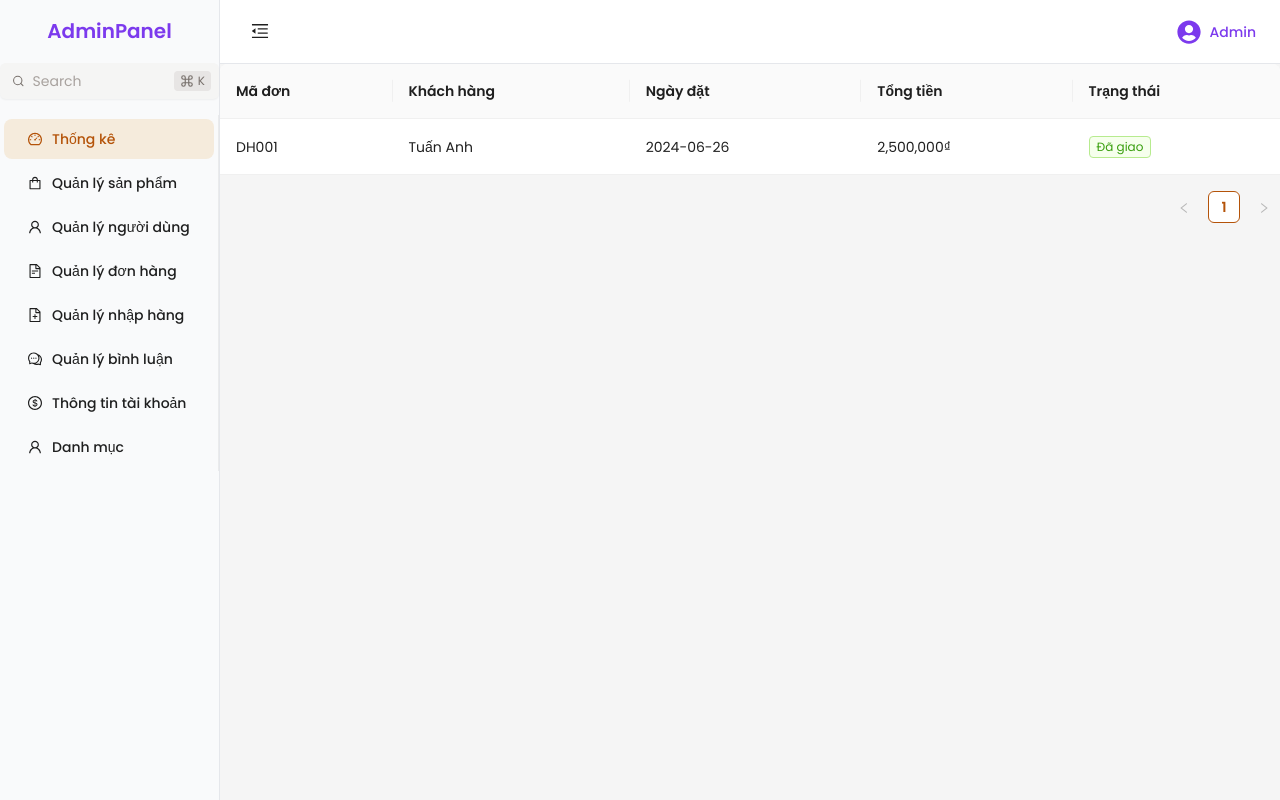
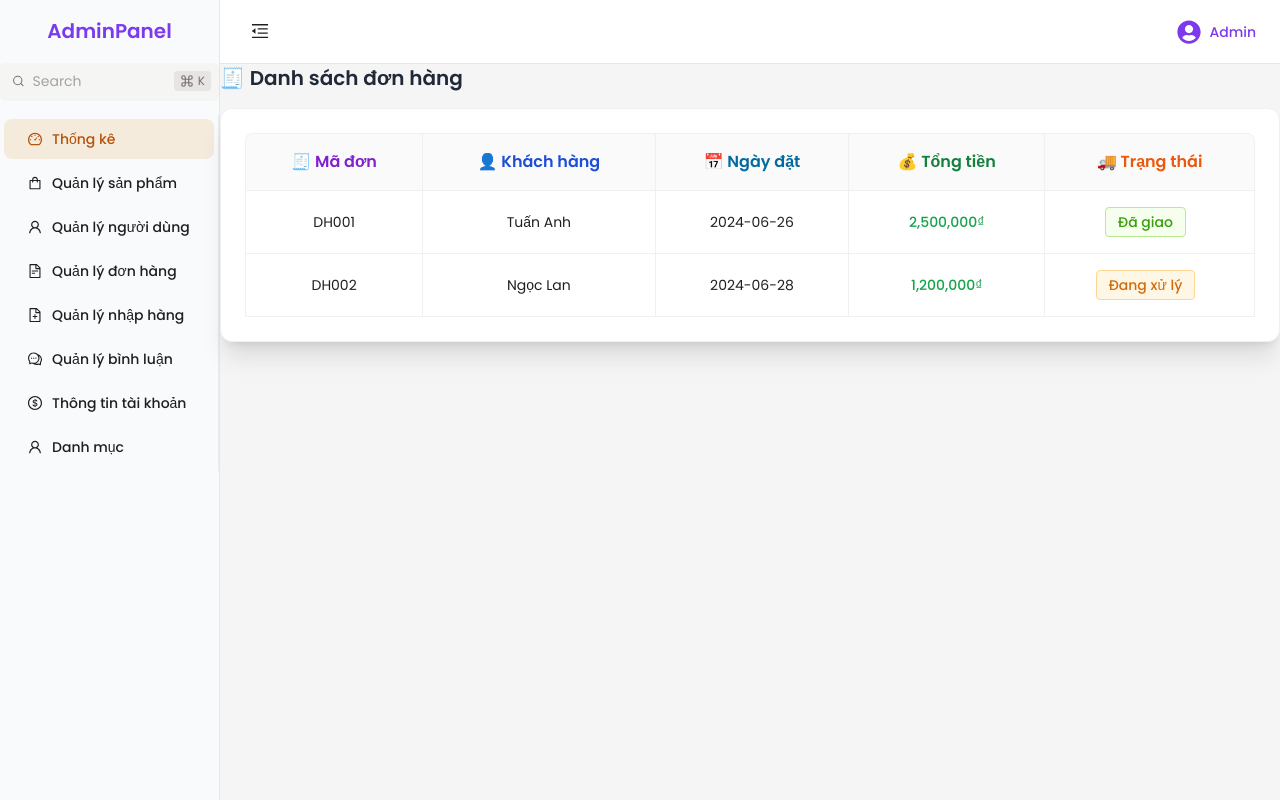
Before and after one commit to nguyentaituananh/DATN, a React (Vite) app in the folder frontend/: page /admin/order in a window 1280 px wide. Built offline with nearby package versions, Linux system fonts and the light colour scheme.

Commit message:
update oder/import

```diff
--- a/frontend/src/pages/admin/order/OrderList.tsx
+++ b/frontend/src/pages/admin/order/OrderList.tsx
@@ -1,18 +1,107 @@
-import { Table, Tag } from "antd";
+// import { Table, Tag } from "antd";
 
-const columns = [
-  { title: "Mã đơn", dataIndex: "code" },
-  { title: "Khách hàng", dataIndex: "customer" },
-  { title: "Ngày đặt", dataIndex: "date" },
-  { title: "Tổng tiền", dataIndex: "total" },
+// const columns = [
+//   { title: "Mã đơn", dataIndex: "code" },
+//   { title: "Khách hàng", dataIndex: "customer" },
+//   { title: "Ngày đặt", dataIndex: "date" },
+//   { title: "Tổng tiền", dataIndex: "total" },
+//   {
+//     title: "Trạng thái",
+//     dataIndex: "status",
+//     render: (status: string) => (
+//       <Tag color={status === "Đã giao" ? "green" : "orange"}>{status}</Tag>
+//     ),
+//   },
+// ];
+
+// const data = [
+//   {
+//     key: "1",
+//     code: "DH001",
+//     customer: "Tuấn Anh",
+//     date: "2024-06-26",
+//     total: "2,500,000₫",
+//     status: "Đã giao",
+//   },
+// ];
+
+// const OrderList = () => <Table columns={columns} dataSource={data} />;
+
+// export default OrderList;
+
+
+import { Table, Tag, Card } from "antd";
+import type { ColumnsType } from "antd/es/table";
+
+interface Order {
+  key: string;
+  code: string;
+  customer: string;
+  date: string;
+  total: string;
+  status: string;
+}
+
+const columns: ColumnsType<Order> = [
   {
-    title: "Trạng thái",
+    title: (
+      <div className="flex items-center justify-center gap-1 text-purple-700 font-semibold text-base">
+        🧾 Mã đơn
+      </div>
+    ),
+    dataIndex: "code",
+    align: "center",
+  },
+  {
+    title: (
+      <div className="flex items-center justify-center gap-1 text-blue-700 font-semibold text-base">
+        👤 Khách hàng
+      </div>
+    ),
+    dataIndex: "customer",
+    align: "center",
+  },
+  {
+    title: (
+      <div className="flex items-center justify-center gap-1 text-sky-700 font-semibold text-base">
+        📅 Ngày đặt
+      </div>
+    ),
+    dataIndex: "date",
+    align: "center",
+  },
+  {
+    title: (
+      <div className="flex items-center justify-center gap-1 text-green-700 font-semibold text-base">
+        💰 Tổng tiền
+      </div>
+    ),
+    dataIndex: "total",
+    align: "center",
+    render: (text: string) => (
+      <span className="text-green-600 font-medium">{text}</span>
+    ),
+  },
+  {
+    title: (
+      <div className="flex items-center justify-center gap-1 text-orange-600 font-semibold text-base">
+        🚚 Trạng thái
+      </div>
+    ),
     dataIndex: "status",
+    align: "center",
     render: (status: string) => (
-      <Tag color={status === "Đã giao" ? "green" : "orange"}>{status}</Tag>
+      <Tag
+        color={status === "Đã giao" ? "green" : "orange"}
+        className="font-medium px-3 py-1 text-sm"
+      >
+        {status}
+      </Tag>
     ),
   },
 ];
+
+
 
 const data = [
   {
@@ -23,8 +112,35 @@ const data = [
     total: "2,500,000₫",
     status: "Đã giao",
   },
+  {
+    key: "2",
+    code: "DH002",
+    customer: "Ngọc Lan",
+    date: "2024-06-28",
+    total: "1,200,000₫",
+    status: "Đang xử lý",
+  },
 ];
 
-const OrderList = () => <Table columns={columns} dataSource={data} />;
+const OrderList = () => {
+  return (
+    <div className="w-full">
+      <h2 className="text-xl font-bold text-gray-800 mb-4 flex items-center gap-2">
+        🧾 Danh sách đơn hàng
+      </h2>
+      <Card className="shadow-xl rounded-xl">
+        <div className="overflow-x-auto">
+          <Table
+            columns={columns}
+            dataSource={data}
+            pagination={false}
+            bordered
+            className="min-w-[900px]"
+          />
+        </div>
+      </Card>
+    </div>
+  );
+};
 
 export default OrderList;
```
